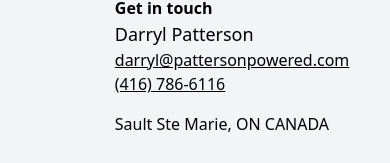
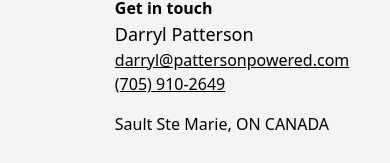
Before and after one commit to widgetapps/darrylpatterson.com, a Next.js app: page /contact in a window 390 px wide. Shown: the part 1468-1631 px from the top of the page. Built offline with nearby package versions, Linux system fonts and the light colour scheme.

Commit message:
Updated the phone number.

```diff
--- a/pages/contact.js
+++ b/pages/contact.js
@@ -63,7 +63,7 @@ export default function Contact() {
                        <Link href="mailto:darryl@pattersonpowered.com">darryl@pattersonpowered.com</Link>
                     </div>
                     <div>
-                        <Link href="tel:+14167866116">(416) 786-6116</Link>
+                        <Link href="tel:+17059102649">(705) 910-2649</Link>
                     </div>
                     <div className="mt-4">Sault Ste Marie, ON CANADA</div>
                 </div>
```
